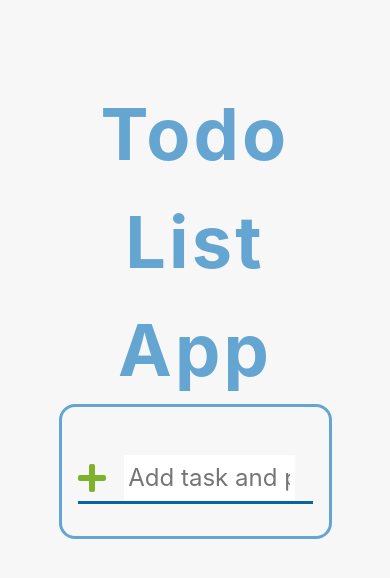
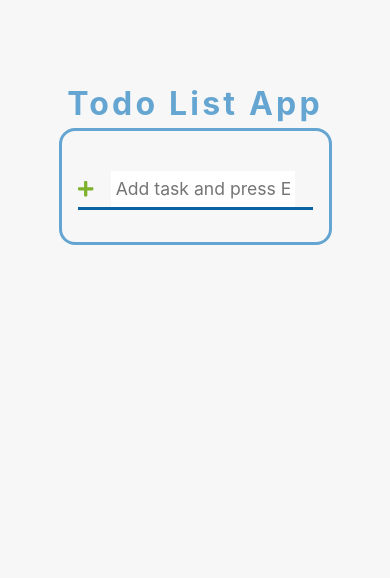
Before and after one commit to GennadjiLudin/todo_react-redux_app, a React (Create React App) app in the folder todo-list/: page / in a window 390 px wide. Shown: the top 578 px of the page. Built offline with nearby package versions, Linux system fonts and the light colour scheme; what redux-localstorage-simple would draw is missing.

Commit message:
Mobile version

```diff
--- a/todo-list/src/components/Footer/Footer.scss
+++ b/todo-list/src/components/Footer/Footer.scss
@@ -11,7 +11,6 @@
         width: 25rem;
 
         .filter-btn {
-            display: block;
             font-size: 1rem;
             border: none;
             background: none;
@@ -32,8 +31,23 @@
             }
         }
     }
+}
 
-    .amount {
+@media (max-width: 600px) {
+    .footer {
+        flex-direction: column;
+        justify-content: center;
+        align-items: center;
+        margin-top: 1rem;
 
+        .btn-group {
+            width: 100%;
+            justify-content: center;
+        }
+
+        .amount {
+            margin-top: 1rem;
+            font-size: 1.375rem;
+        }
     }
 }
--- a/todo-list/src/components/Title/Title.scss
+++ b/todo-list/src/components/Title/Title.scss
@@ -5,3 +5,9 @@
     text-align: center;
     color: #65A5D1;
 }
+
+@media (max-width: 600px) {
+    .title {
+        font-size: 2rem;
+    }
+}
--- a/todo-list/src/components/ToDoInput/ToDoInput.scss
+++ b/todo-list/src/components/ToDoInput/ToDoInput.scss
@@ -22,3 +22,14 @@
         width: 100%;
     }
 }
+
+@media (max-width: 600px) {
+    .todo-input-wrapper {
+        margin-top: 1.5rem;
+        font-size: 1.1rem;
+
+        .todo-input {
+            font-size: 1.1rem;
+        }
+    }
+}
--- a/todo-list/src/components/ToDoItem/ToDoItem.scss
+++ b/todo-list/src/components/ToDoItem/ToDoItem.scss
@@ -49,3 +49,13 @@
         width: 98%;
     }
 }
+
+@media (max-width: 600px) {
+    .todo-item {
+        font-size: 1.375rem;
+
+        .todo-input {
+            font-size: 1.375rem;
+        }
+    }
+}
```
